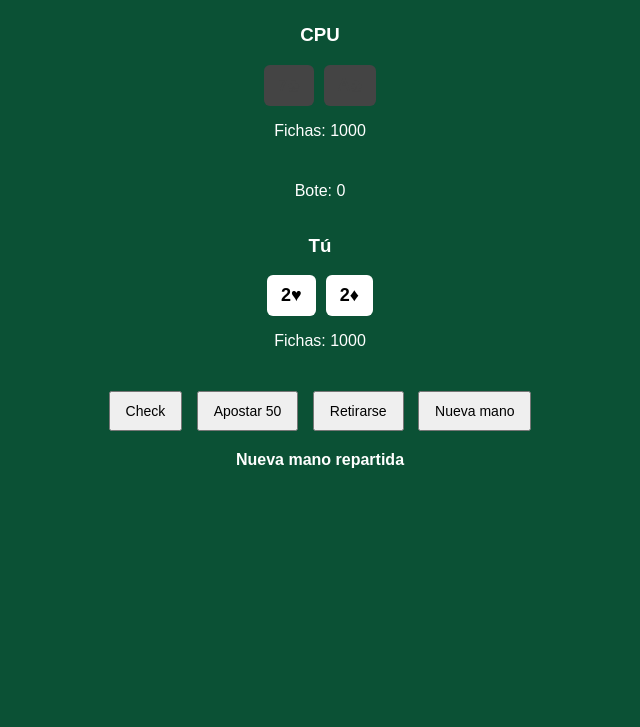
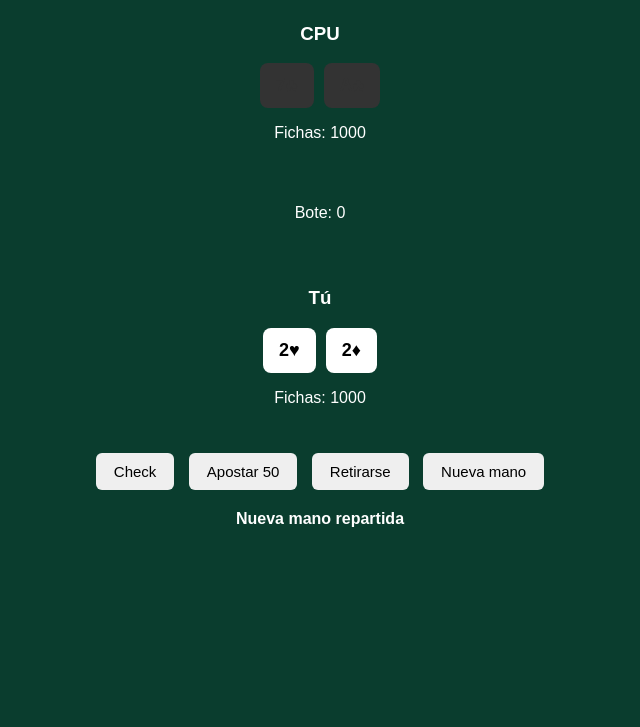
Before and after one commit to blackbirdtxt/pokerxd, a plain HTML site: page poker-texas/index.html in a window 1280 px wide. Shown: the part 73-800 px from the top of the page, without its empty margins (320-960 px from the left). Drawn offline with Linux system fonts and the light colour scheme.

Commit message:
Refactor CSS for poker-texas styling

```diff
--- a/poker-texas/style.css
+++ b/poker-texas/style.css
@@ -1,15 +1,25 @@
 body {
+  background-color: #0a3d2e;
+  color: white;
   font-family: Arial, sans-serif;
-  background-color: #0b5135;
-  color: white;
   text-align: center;
 }
 
 h1 {
-  margin-bottom: 10px;
+  margin: 15px 0;
 }
 
-.table, .players {
+.table {
+  display: flex;
+  flex-direction: column;
+  align-items: center;
+}
+
+.player {
+  margin: 10px;
+}
+
+.community {
   margin: 20px;
 }
 
@@ -17,33 +27,37 @@ h1 {
   display: flex;
   justify-content: center;
   gap: 10px;
-  margin: 10px;
 }
 
 .card {
   background: white;
   color: black;
-  padding: 10px 14px;
-  border-radius: 6px;
+  padding: 12px 16px;
+  border-radius: 8px;
   font-size: 18px;
   font-weight: bold;
 }
 
 .hidden .card {
-  background: #444;
-  color: #444;
+  background: #333;
+  color: #333;
 }
 
-.player {
-  display: inline-block;
-  width: 200px;
+.actions {
+  margin-top: 15px;
 }
 
 .actions button {
   margin: 5px;
-  padding: 10px 15px;
-  font-size: 14px;
+  padding: 10px 18px;
+  font-size: 15px;
   cursor: pointer;
+  border-radius: 6px;
+  border: none;
+}
+
+.actions button:hover {
+  background: #ddd;
 }
 
 #status {
```
